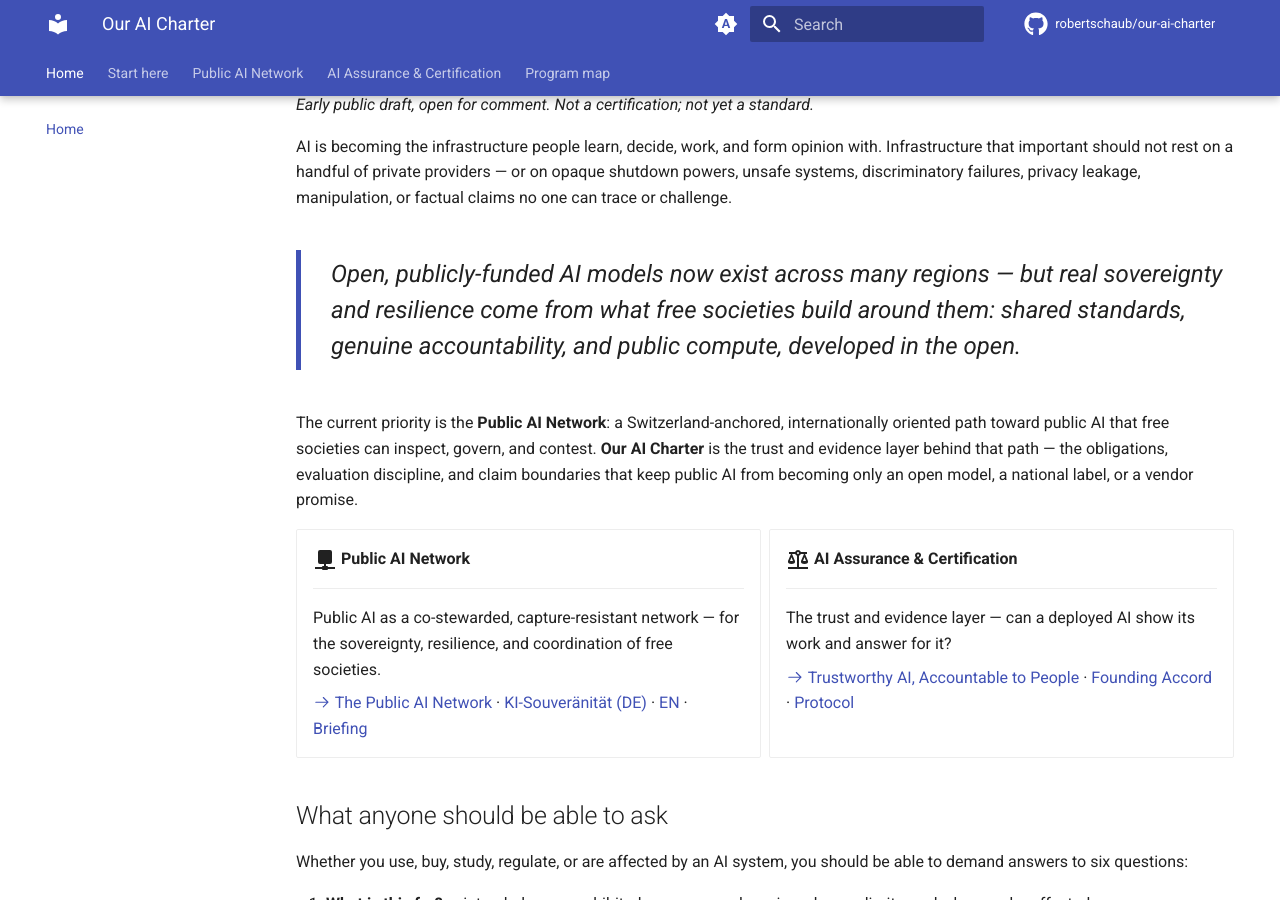
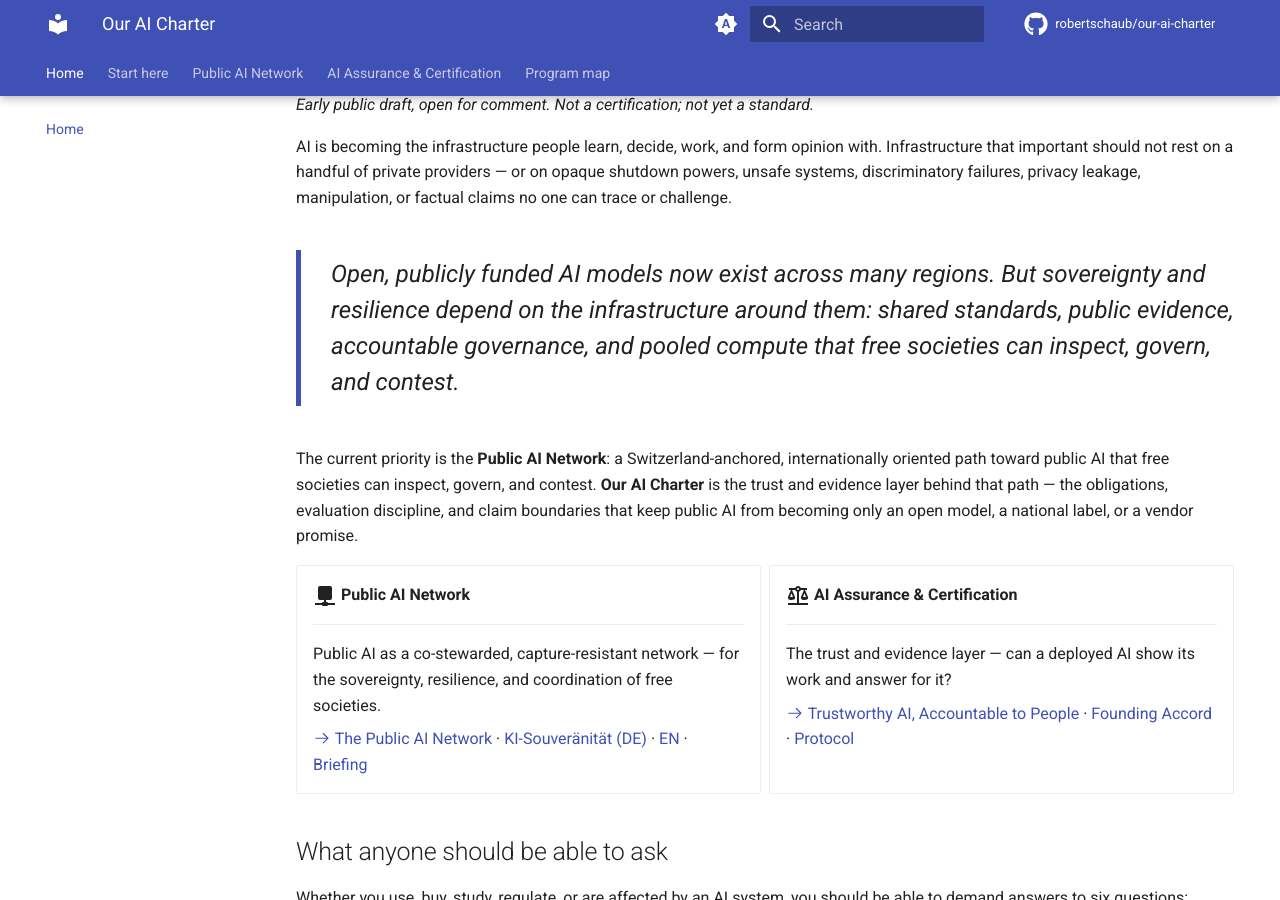
Before and after one commit to robertschaub/our-ai-charter, an MkDocs documentation site: the page built from docs/index.md, in a window 1280 px wide and 900 px high, scrolled down 428 px. Built offline with MkDocs 1.6.1 and Material for MkDocs 9.7.7, drawn with Linux system fonts in a browser that asks for light colours; plug-ins that fetch from the network failed and are left out; comment, search, counter and statistics services are not loaded.

Commit message:
docs(home): tighten public AI infrastructure statement

```diff
--- a/docs/index.md
+++ b/docs/index.md
@@ -21,7 +21,7 @@ _Early public draft, open for comment. Not a certification; not yet a standard._
 AI is becoming the infrastructure people learn, decide, work, and form opinion with. Infrastructure that important should not rest on a handful of private providers — or on opaque shutdown powers, unsafe systems, discriminatory failures, privacy leakage, manipulation, or factual claims no one can trace or challenge.
 
 <div class="feature-quote" markdown>
-Open, publicly-funded AI models now exist across many regions — but real sovereignty and resilience come from what free societies build around them: shared standards, genuine accountability, and public compute, developed in the open.
+Open, publicly funded AI models now exist across many regions. But sovereignty and resilience depend on the infrastructure around them: shared standards, public evidence, accountable governance, and pooled compute that free societies can inspect, govern, and contest.
 </div>
 
 The current priority is the **Public AI Network**: a Switzerland-anchored, internationally oriented path toward public AI that free societies can inspect, govern, and contest. **Our AI Charter** is the trust and evidence layer behind that path — the obligations, evaluation discipline, and claim boundaries that keep public AI from becoming only an open model, a national label, or a vendor promise.
```
